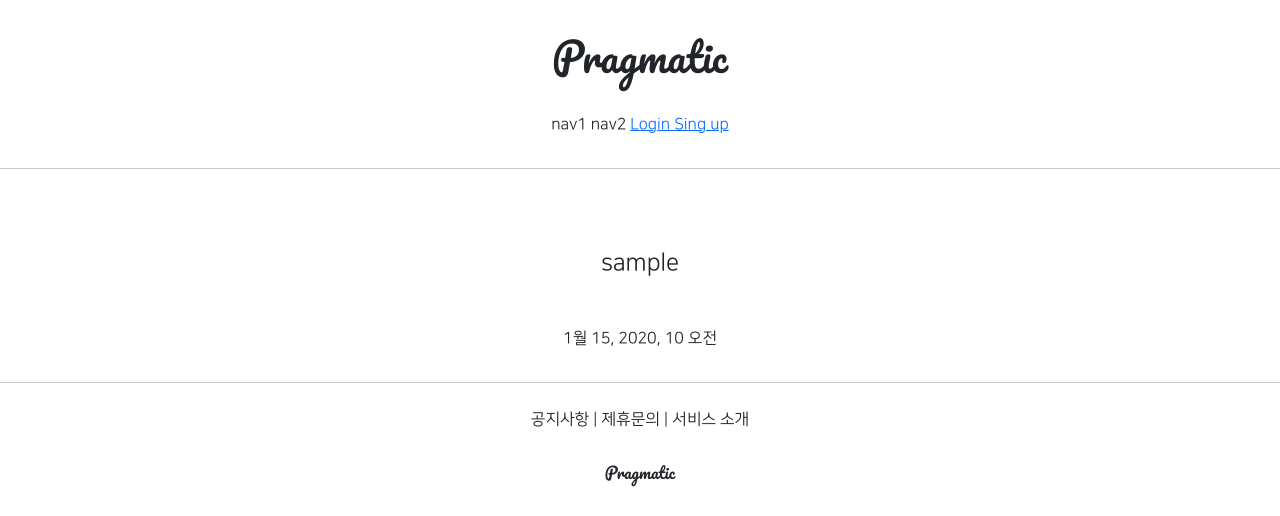
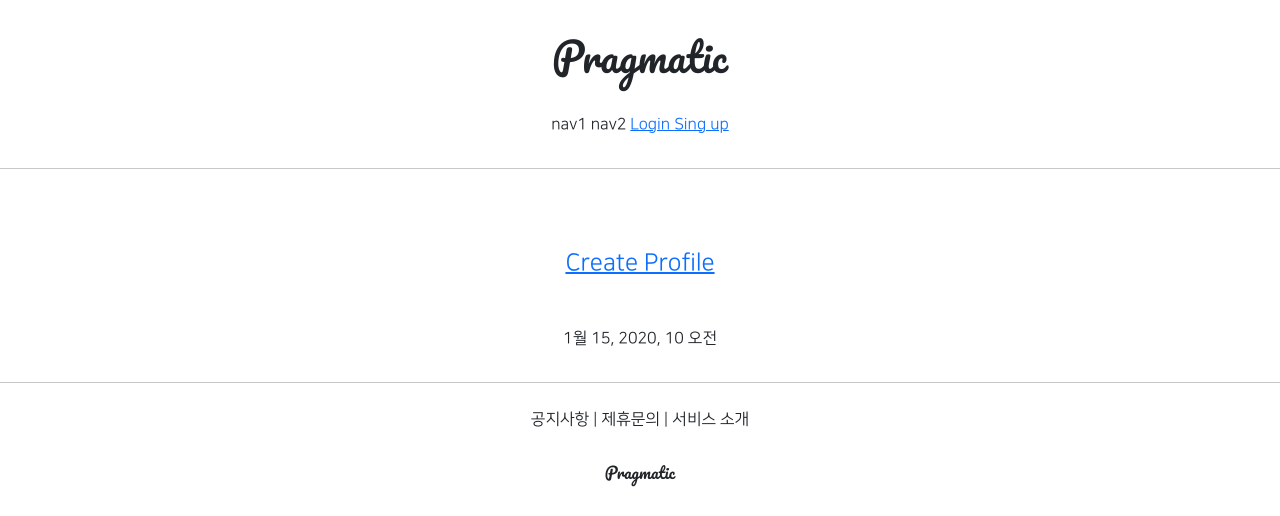
Before and after one commit to tjdtjdtl0514/gis_4_sh, a Django app: page /accounts/detail/1 in a window 1280 px wide. Shown: the top 516 px of the page. Run offline with Django 3.2, Linux system fonts and the light colour scheme; tables that the repository leaves empty hold one stand-in row (values such as "Sample post"); parts of the project's set-up code (start-up, migrations or seed data) failed here and were passed over; some libraries are stand-ins or nearby versions.

Commit message:
부트스트랩4

```diff
--- a/accountapp/templates/accountapp/detail.html
+++ b/accountapp/templates/accountapp/detail.html
@@ -5,7 +5,19 @@
 
     <div class="text-center mw-500 m-auto">
         <div class="m-5">
-            <h4>{{ target_user.username }}</h4>
+            {% if target_user.profile %}
+                <img src="{{ target_user.profile.image.url }}"
+                     class="profile_image m-4"
+                     alt="profile image">
+                <h4>{{ target_user.profile.nickname }}</h4>
+                <h5>{{ target_user.profile.message }}</h5>
+            {% else %}
+            <h4>
+                <a href="{% url 'profileapp:create' %}">
+                    Create Profile
+                </a>
+            </h4>
+            {%  endif %}
         </div>
         <div>
             {{ target_user.date_joined }}
--- a/accountapp/views.py
+++ b/accountapp/views.py
@@ -9,6 +9,7 @@ from django.urls import reverse, reverse_lazy
 from django.utils.decorators import method_decorator
 from django.views.generic import CreateView, DetailView, UpdateView, DeleteView
 
+from accountapp.decorators import account_ownership_required
 from accountapp.forms import AccountCreationForm
 from accountapp.models import NewModel
 
@@ -44,6 +45,7 @@ class AccountDetailView(DetailView):
     context_object_name = 'target_user'
     template_name = 'accountapp/detail.html'
 
+has_ownership = [login_required, account_ownership_required]
 
 @method_decorator(login_required, 'get')
 @method_decorator(login_required, 'post')
--- a/gis_4_sh/urls.py
+++ b/gis_4_sh/urls.py
@@ -13,10 +13,13 @@ Including another URLconf
     1. Import the include() function: from django.urls import include, path
     2. Add a URL to urlpatterns:  path('blog/', include('blog.urls'))
 """
+from django.conf import settings
+from django.conf.urls.static import static
 from django.contrib import admin
 from django.urls import path, include
 
 urlpatterns = [
     path('admin/', admin.site.urls),
-    path('accounts/', include('accountapp.urls'))
-]
+    path('accounts/', include('accountapp.urls')),
+    path('profiles/', include('profileapp.urls')),
+] + static(settings.MEDIA_URL,document_root=settings.MEDIA_ROOT)
--- a/static/base.css
+++ b/static/base.css
@@ -20,3 +20,10 @@
     max-width: 500px;
     padding: 1rem 1.5rem;
 }
+
+.profile_image {
+    height: 17rem;
+    width: 12rem;
+    border-radius: 20rem;
+    object-fit: cover;
+}
```
Also changed, not shown: gis_4_sh/settings.py (+9 -0 lines).
